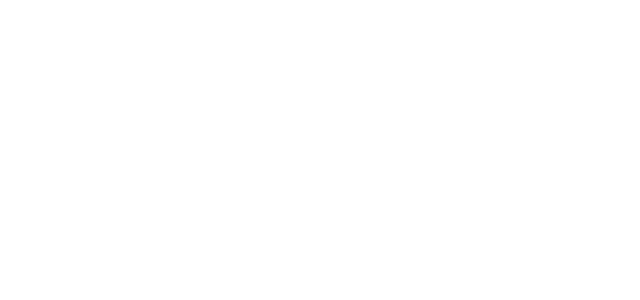
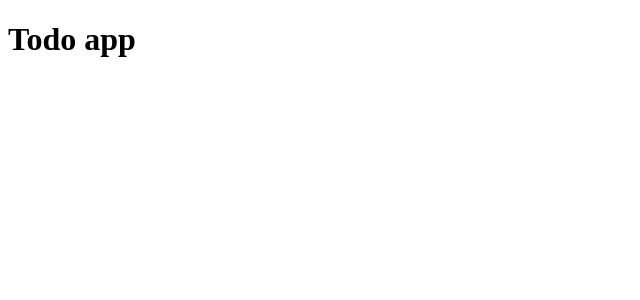
Before and after one commit to AlinaRay/todo-app-react, a React (Create React App) app: page / in a window 1280 px wide. Shown: the top 300 px of the page, without its empty margins (0-640 px from the left). Built offline with nearby package versions, Linux system fonts and the light colour scheme.

Commit message:
was added package gh-pages

```diff
--- a/package.json
+++ b/package.json
@@ -3,6 +3,7 @@
   "version": "0.1.0",
   "private": true,
   "dependencies": {
+    "gh-pages": "^2.0.1",
     "react": "^16.8.6",
     "react-dom": "^16.8.6",
     "react-scripts": "3.0.1"
--- a/src/App.js
+++ b/src/App.js
@@ -3,6 +3,7 @@ import React from 'react';
 function App() {
   return (
     <div className="App">
+        <h1>Todo app</h1>
     </div>
   );
 }
```
